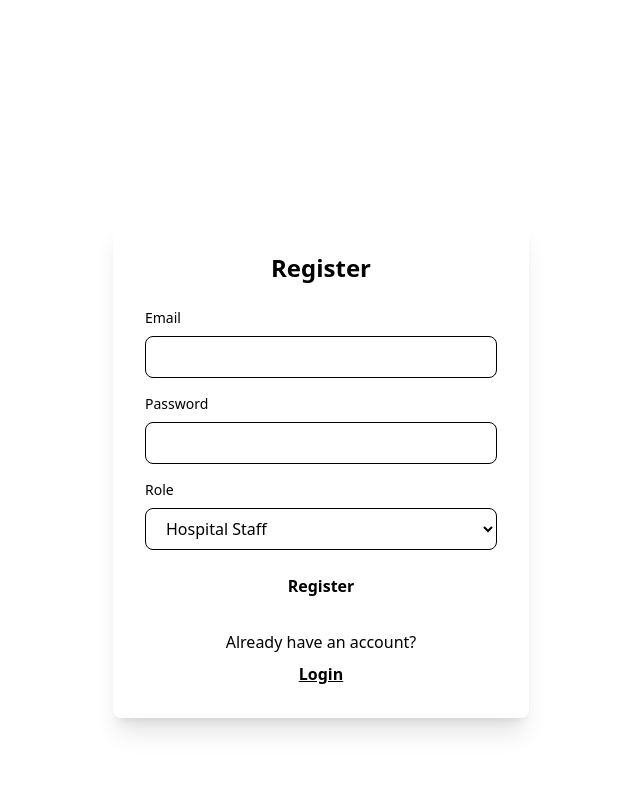
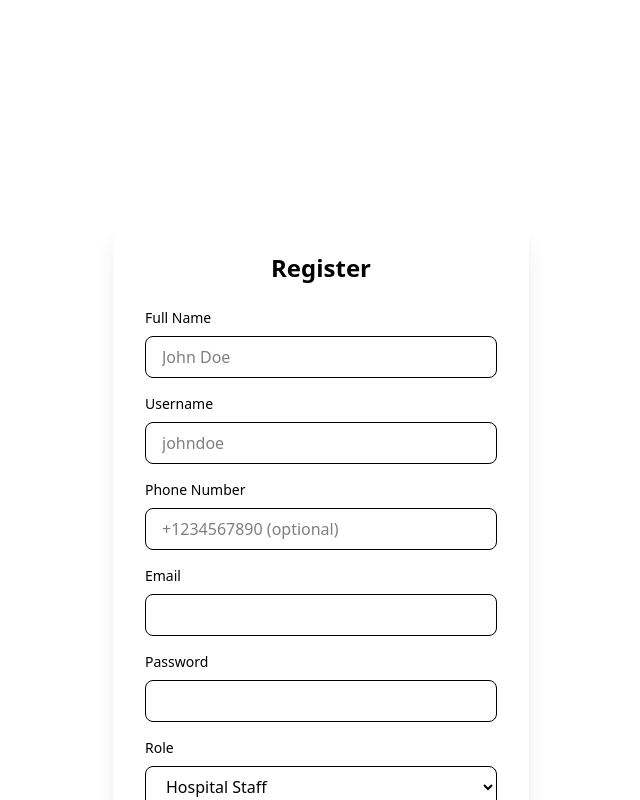
Before and after one commit to almamutuguti/Haven-Frontend, a React (Vite) app: page / in a window 1280 px wide. Both pictures are taken after a click on the button "Register". Shown: the part 608-1408 px from the top of the page, without its empty margins (319-959 px from the left). Built offline with nearby package versions, Linux system fonts and the light colour scheme.

Commit message:
enhance registration form with additional required fields and add error display to  form

```diff
--- a/src/components/LandingPage.jsx
+++ b/src/components/LandingPage.jsx
@@ -12,6 +12,9 @@ export default function LandingPage() {
   const [role, setRole] = useState("hospital_staff")
   const [authError, setAuthError] = useState("")
   const [isLoading, setIsLoading] = useState(false)
+  const [name, setName] = useState("")
+  const [username, setUsername] = useState("")
+  const [phone, setPhone] = useState("")
   const { login, register } = useAuth()
   const navigate = useNavigate()
   const authFormRef = useRef(null)
@@ -104,9 +107,59 @@ export default function LandingPage() {
     <div className="bg-haven-dark p-8 rounded-lg shadow-xl">
       <h2 className="text-2xl font-bold mb-6 text-center">{isLogin ? "Login" : "Register"}</h2>
 
-            {authError && <div className="bg-haven-bright text-white p-3 rounded-lg mb-4 text-sm">{authError}</div>}
+      {/* Error Message Display - Updated with red styling */}
+      {authError && (
+        <div className="bg-red-900 border border-red-700 text-red-100 p-4 rounded-lg mb-6 flex items-start gap-3">
+          <svg className="w-5 h-5 mt-0.5 shrink-0" fill="currentColor" viewBox="0 0 20 20">
+            <path fillRule="evenodd" d="M10 18a8 8 0 100-16 8 8 0 000 16zM8.707 7.293a1 1 0 00-1.414 1.414L8.586 10l-1.293 1.293a1 1 0 101.414 1.414L10 11.414l1.293 1.293a1 1 0 001.414-1.414L11.414 10l1.293-1.293a1 1 0 00-1.414-1.414L10 8.586 8.707 7.293z" clipRule="evenodd" />
+          </svg>
+          <div>
+            <p className="font-medium">Error</p>
+            <p className="text-sm mt-1">{authError}</p>
+          </div>
+        </div>
+      )}
 
       <form onSubmit={handleSubmit} className="space-y-4">
+        {!isLogin && (
+          <>
+            <div>
+              <label className="block text-sm font-medium mb-2">Full Name</label>
+              <input
+                type="text"
+                value={name}
+                onChange={(e) => setName(e.target.value)}
+                className="w-full px-4 py-2 rounded-lg bg-haven-darkest text-haven-light border border-haven-bright focus:outline-none focus:ring-2 focus:ring-haven-cream"
+                required
+                placeholder="John Doe"
+              />
+            </div>
+
+            <div>
+              <label className="block text-sm font-medium mb-2">Username</label>
+              <input
+                type="text"
+                value={username}
+                onChange={(e) => setUsername(e.target.value)}
+                className="w-full px-4 py-2 rounded-lg bg-haven-darkest text-haven-light border border-haven-bright focus:outline-none focus:ring-2 focus:ring-haven-cream"
+                required
+                placeholder="johndoe"
+              />
+            </div>
+
+            <div>
+              <label className="block text-sm font-medium mb-2">Phone Number</label>
+              <input
+                type="tel"
+                value={phone}
+                onChange={(e) => setPhone(e.target.value)}
+                className="w-full px-4 py-2 rounded-lg bg-haven-darkest text-haven-light border border-haven-bright focus:outline-none focus:ring-2 focus:ring-haven-cream"
+                placeholder="+1234567890 (optional)"
+              />
+            </div>
+          </>
+        )}
+
         <div>
           <label className="block text-sm font-medium mb-2">Email</label>
           <input
@@ -139,7 +192,7 @@ export default function LandingPage() {
             >
               <option value="hospital_staff">Hospital Staff</option>
               <option value="first_aider">First-Aider</option>
-                    <option value="admin">Administrator</option>
+              <option value="system_admin">System Admin</option>
             </select>
           </div>
         )}
@@ -159,6 +212,12 @@ export default function LandingPage() {
           onClick={() => {
             setIsLogin(!isLogin)
             setAuthError("")
+            // Clear form when switching
+            if (!isLogin) {
+              setName("")
+              setUsername("")
+              setPhone("")
+            }
           }}
           className="text-haven-cream hover:text-haven-light font-semibold underline"
         >
```
Lines whose indentation alone changed are shown as unchanged.
